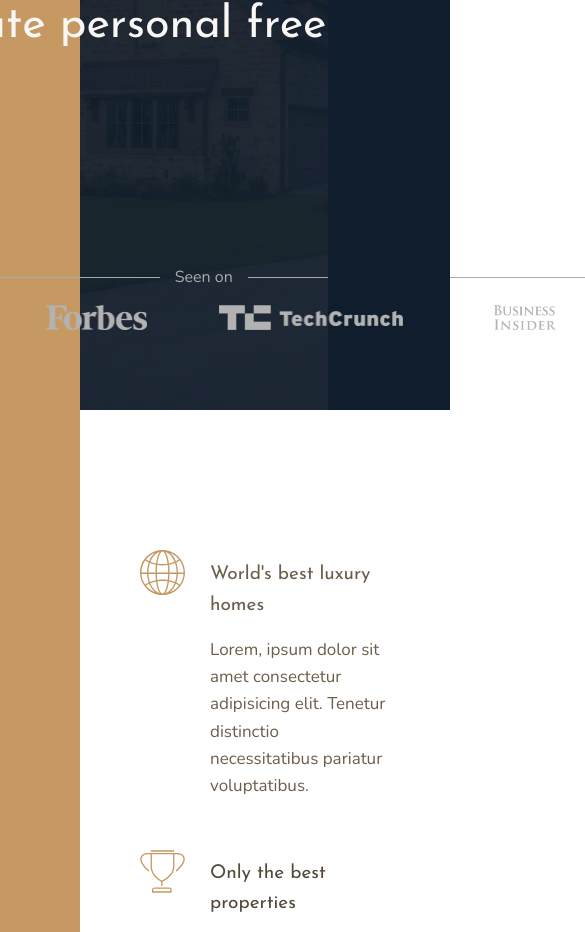
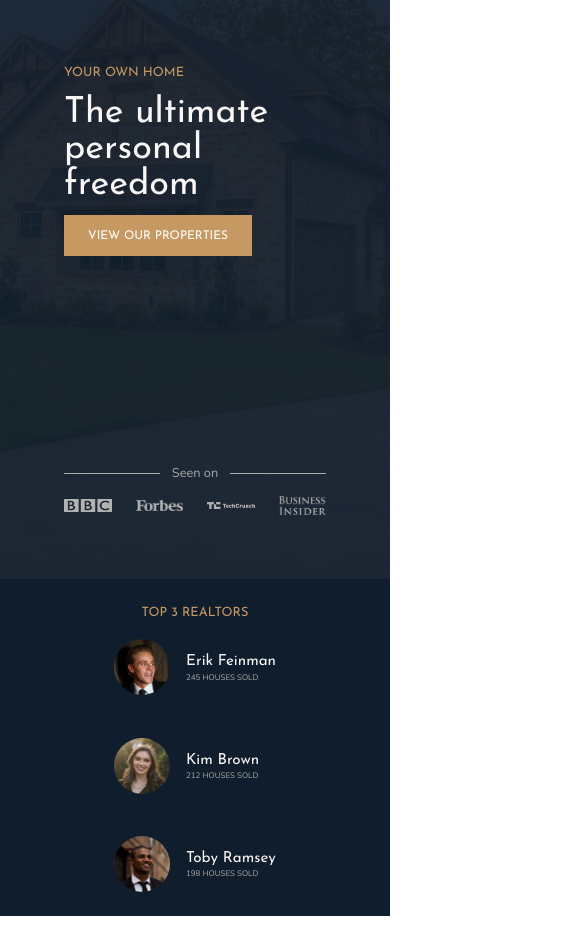
Before and after one commit to MadRukus/css-grid, a website: page index.html in a window 390 px wide. Shown: the part 265-1197 px from the top of the page, 585 px wide, since content can reach past the window. Drawn offline with nearby package versions, Linux system fonts and the light colour scheme.

Commit message:
add media query
added media query

```diff
--- a/index.html
+++ b/index.html
@@ -32,7 +32,26 @@
         </header>
 
         <div class="realtors">
-            Top 3 realtors
+            <h3 class="heading-3">Top 3 realtors</h3>
+            <div class="realtors__list">
+                <img src="img/realtor-1.jpeg" alt="Realtor 1" class="realtors__img">
+                <div class="realtors__details">
+                    <h4 class="heading-4 heading-4--light">Erik Feinman</h4>
+                    <p class="realtors__sold">245 houses sold</p>
+                </div>
+
+                <img src="img/realtor-2.jpeg" alt="Realtor 2" class="realtors__img">
+                <div class="realtors__details">
+                    <h4 class="heading-4 heading-4--light">Kim Brown</h4>
+                    <p class="realtors__sold">212 houses sold</p>
+                </div>
+
+                <img src="img/realtor-3.jpeg" alt="Realtor 3" class="realtors__img">
+                <div class="realtors__details">
+                    <h4 class="heading-4 heading-4--light">Toby Ramsey</h4>
+                    <p class="realtors__sold">198 houses sold</p>
+                </div>
+            </div>
         </div>
 
         <section class="features">
--- a/package.json
+++ b/package.json
@@ -4,7 +4,7 @@
   "description": "Nexter webpage",
   "main": "index.js",
   "scripts": {
-    "watch:sass": "node-sass sass/main.scss css/style.css -w",
+    "watch:sass": "sass sass/main.scss css/style.css -w",
     "devserver": "live-server",
     "start": "npm-run-all --parallel devserver watch:sass",
     "compile:sass": "node-sass sass/main.scss css/style.comp.css",
@@ -17,8 +17,8 @@
   "devDependencies": {
     "autoprefixer": "^10.4.21",
     "concat": "^1.0.3",
-    "node-sass": "^9.0.0",
     "npm-run-all": "^4.1.5",
-    "postcss-cli": "^11.0.1"
+    "postcss-cli": "^11.0.1",
+    "sass": "^1.93.2"
   }
 }
--- a/sass/_base.scss
+++ b/sass/_base.scss
@@ -14,6 +14,12 @@ $color-grey-dark-2: #6D5D4B;
 $font-primary: 'Nunito', sans-serif;
 $font-display: 'Josefin Sans', sans-serif;
 
+// Responsive Breakpoints
+$bp-largest: 75em;  //1200px
+$bp-large: 62.5em; //1000px
+$bp-medium: 50em; //800px
+$bp-small: 37.5em; //600px
+
 //Global reset
 *,
 *::before,
@@ -26,6 +32,10 @@ $font-display: 'Josefin Sans', sans-serif;
 html {
     box-sizing: border-box;
     font-size: 62.5%; //10px/16 = 62.5% 1rem = 10px
+
+    @media only screen and (max-width: $bp-largest) {
+        font-size: 50%;
+    }
 }
 
 body {
@@ -40,5 +50,11 @@ body {
     grid-template-rows: 80vh min-content 40vw repeat(3, min-content);
     grid-template-columns: [sidebar-start] 8rem [sidebar-end full-start]  minmax(6rem, 1fr) [center-start] repeat(8, [col-start] minmax(min-content, 14rem)[col-end]) [center-end] minmax(6rem, 1fr) [full-end];
 
-
+    @media only screen and (max-width: $bp-large) {
+        grid-template-rows: 6em 80vh min-content 40vw repeat(3, min-content);
+        grid-template-columns: [full-start] minmax(6rem, 1fr) [center-start] repeat(8, [col-start] minmax(min-content, 14rem)[col-end]) [center-end] minmax(6rem, 1fr) [full-end];
+    }
+    @media only screen and (max-width: $bp-medium) {
+        grid-template-rows: 6em calc(100vh - 6rem);
+    }
 }
--- a/sass/_header.scss
+++ b/sass/_header.scss
@@ -8,10 +8,14 @@
     padding-top: 4rem;
 
     display: grid;
-    grid-template-rows: 1fr min-content 6rem 1fr;
-    grid-template-columns: max-content;
+    grid-template-rows: 1fr min-content minmax(6rem, min-content) 1fr;
+    grid-template-columns: minmax(min-content, max-content);
     grid-row-gap: 1.5rem;
     justify-content: center;
+
+    @media only screen and (max-width: $bp-medium) {
+        grid-column: 1 / -1;
+    }
 
     &__logo {
         height: 3rem;
@@ -46,9 +50,11 @@
         grid-template-columns: repeat(4, 1fr);
         grid-column-gap: 3rem;
         justify-items: center;
+        align-items: center;
 
         img {
-            height: 2.5rem;
+            max-height: 2.5rem;
+            max-width: 100%;
             filter: brightness(70%);
         }
 
--- a/sass/_realtors.scss
+++ b/sass/_realtors.scss
@@ -1,4 +1,42 @@
 .realtors {
     background-color: $color-secondary;
     grid-column: col-start 7/ full-end;
+    padding: 3rem;
+
+    display: grid;
+    align-content: center;
+    justify-items: center;
+    grid-row-gap: 2rem;
+
+    @media only screen and (max-width: $bp-medium) {
+        grid-column: 1 / -1;
+    }
+
+    &__list {
+        display: grid;
+        grid-template-columns: min-content max-content;
+        grid-column-gap: 2rem;
+        grid-row-gap: 5vh;
+        align-items: center;
+
+    @media only screen and (max-width: $bp-medium) {
+        grid-template-columns: repeat(3, min-content max-content);
+    }
+    @media only screen and (max-width: $bp-small) {
+        grid-template-columns: min-content max-content;
+    }
+
+    }
+
+    &__img {
+        width: 7rem;
+        border-radius: 50%;
+        display: block;
+    }
+
+    &__sold {
+        text-transform: uppercase;
+        color:  $color-grey-light-2;
+        margin-top: -3px;
+    }
 }
--- a/sass/_sidebar.scss
+++ b/sass/_sidebar.scss
@@ -5,6 +5,13 @@
 
     display: flex;
     justify-content: center;
+
+    @media only screen and (max-width: $bp-large) {
+        grid-column: 1 / -1;
+        grid-row: 1 / 2;
+        justify-content: flex-end;
+        align-items: center;
+        }
 }
 
 .nav-btn {
@@ -29,4 +36,11 @@
 
     &::before {transform: translateY(-1.5rem);}
     &::after {transform: translateY(1.3rem);}
+
+    @media only screen and (max-width: $bp-large) {
+        margin-top: 0;
+        margin-right: 3rem;
+        &::before {transform: translateY(-1.2rem);}
+        &::after {transform: translateY(1rem);}
+    }
 }
--- a/sass/_story.scss
+++ b/sass/_story.scss
@@ -3,11 +3,17 @@
         background-color: $color-primary;
         grid-column: full-start / col-end 4;
         background-image: linear-gradient(rgba($color-primary, .5), rgba($color-primary, .5)), url(../img/back.jpg);
+        background-size: cover;
 
         display: grid;
         grid-template-rows: repeat(6, 1fr);
         grid-template-columns: repeat(6, 1fr);
         align-items: center;
+
+        @media only screen and (max-width: $bp-medium) {
+            grid-column: 1 / -1;
+            padding: 6rem;;
+        }
     }
 
     &__img--1 {
@@ -15,6 +21,11 @@
         grid-row: 2 / 6;
         grid-column: 2 / 6 ;
         box-shadow: 0 2rem 5rem rgba(#000000, .1);
+
+        @media only screen and (max-width: $bp-medium) {
+            grid-column: 1 / 5;
+            grid-row: 1 / -1;
+        }
     }
 
     &__img--2 {
@@ -23,6 +34,11 @@
         grid-column: 4 / 7;
         z-index: 20;
         box-shadow: 0 2rem 5rem rgba(#000000, .2);
+
+        @media only screen and (max-width: $bp-medium) {
+            grid-row: 1 / -1;
+            width: 100%;
+        }
     }
 
     &__content {
@@ -38,6 +54,11 @@
         display: grid;
         align-content: center;
         justify-items: start;
+
+        @media only screen and (max-width: $bp-medium) {
+            grid-column: 1 / -1;
+            grid-row: 5 / 6;
+        }
     }
 
     &__text {
```
Also changed, not shown: css/style.css, 2 other files.
